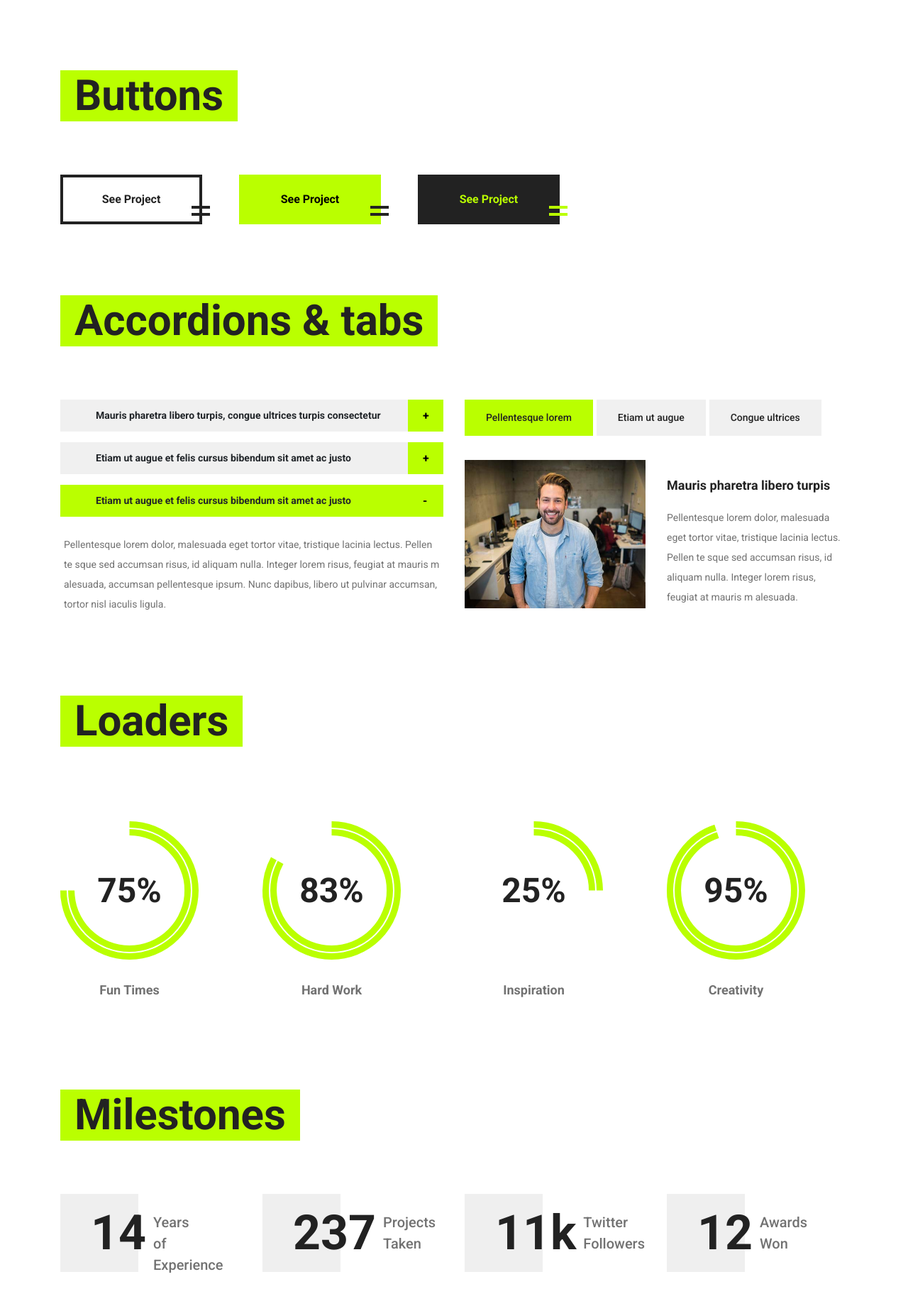
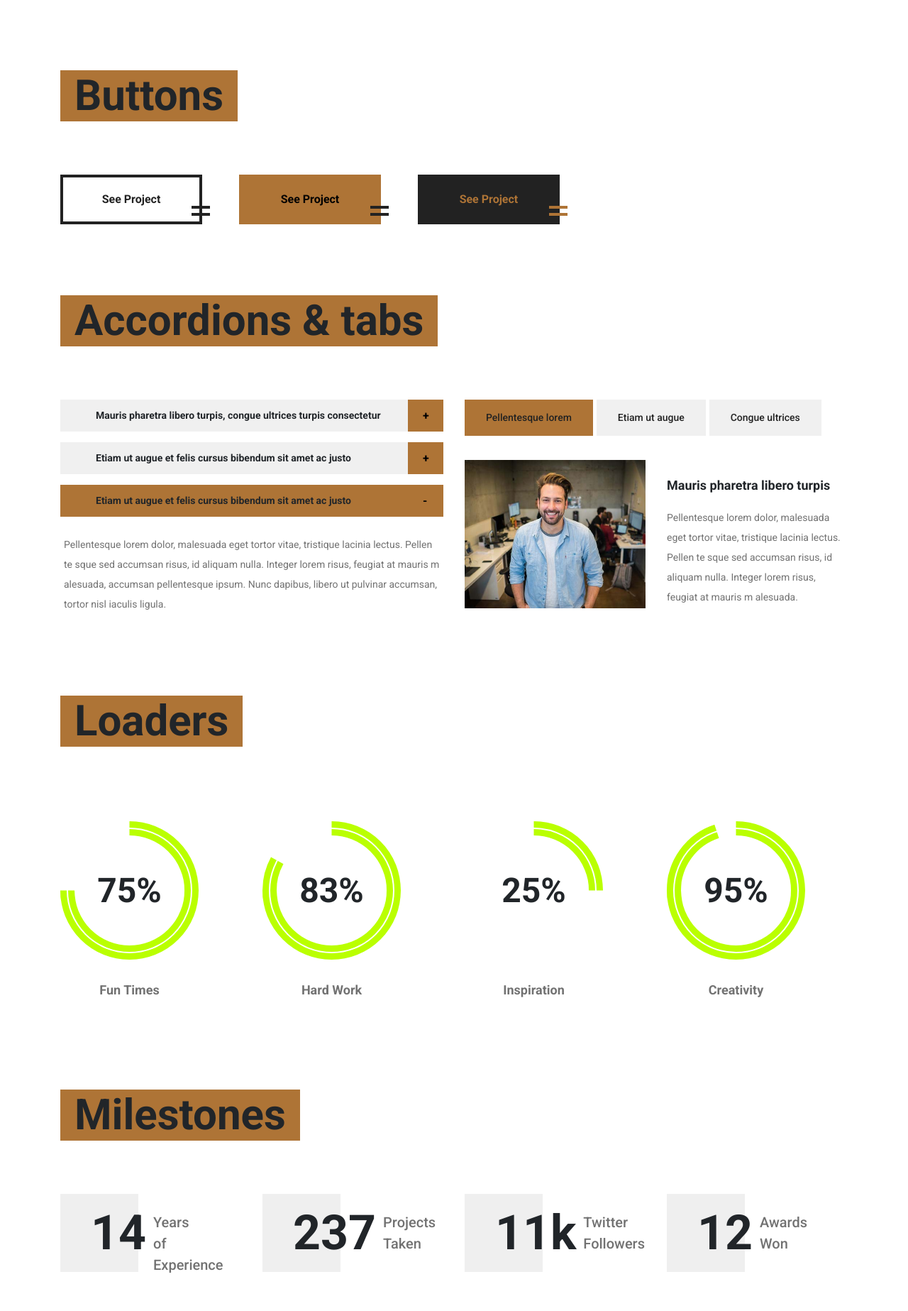
Before and after one commit to rancho-san-miguel/Rancho_SanMiguel, a Django app: page /element/ in a window 1280 px wide. Shown: the part 446-2293 px from the top of the page at 71% size. Run offline with Django 3.2, Linux system fonts and the light colour scheme; parts of the project's set-up code (start-up, migrations or seed data) failed here and were passed over; some libraries are stand-ins or nearby versions.

Commit message:
modifique el estilo

```diff
--- a/Rancho_SanMiguel/static/css/style.css
+++ b/Rancho_SanMiguel/static/css/style.css
@@ -24,7 +24,7 @@ h3,
 h4,
 h5,
 h6 {
-	color: #222222;
+	color: #00000;
 	margin: 0;
 	margin-bottom: 10px;
 	font-weight: 700;
@@ -130,7 +130,7 @@ ol {
 .section-title h1,
 .section-title h2 {
 	display: inline-block;
-	background: #baff00;
+	background: #ae7436;
 	padding: 0 20px;
 	margin-bottom: 0;
 	font-size: 60px;
@@ -242,8 +242,8 @@ ol {
 }
 
 .site-btn.sb-solid-color {
-	background: #baff00;
-	border-color: #baff00;
+	background: #ae7436;
+	border-color: #ae7436;
 }
 
 .site-btn.sb-solid-color:after,
@@ -254,12 +254,12 @@ ol {
 .site-btn.sb-solid-dark {
 	background: #222;
 	border-color: #222;
-	color: #baff00;
+	color: #ae7436;
 }
 
 .site-btn.sb-solid-dark:after,
 .site-btn.sb-solid-dark:before {
-	background: #baff00;
+	background: #ae7436;
 }
 
 .element {
@@ -284,7 +284,7 @@ ol {
 }
 
 .accordion-area .panel-header.active {
-	background: #baff00;
+	background: #ae7436;
 }
 
 .accordion-area .panel-header.active .panel-link:after {
@@ -301,7 +301,7 @@ ol {
 	top: 0;
 	height: 100%;
 	width: 50px;
-	background: #baff00;
+	background: #ae7436;
 	border: none;
 	cursor: pointer;
 }
@@ -346,7 +346,7 @@ ol {
 }
 
 .tab-element .nav-tabs .nav-link.active {
-	background: #baff00;
+	background: #ae7436;
 }
 
 .tab-element .nav-tabs .nav-link.active,
```
Also changed, not shown: other parts of Rancho_SanMiguel/static/css/style.css (+34 -34 lines).
